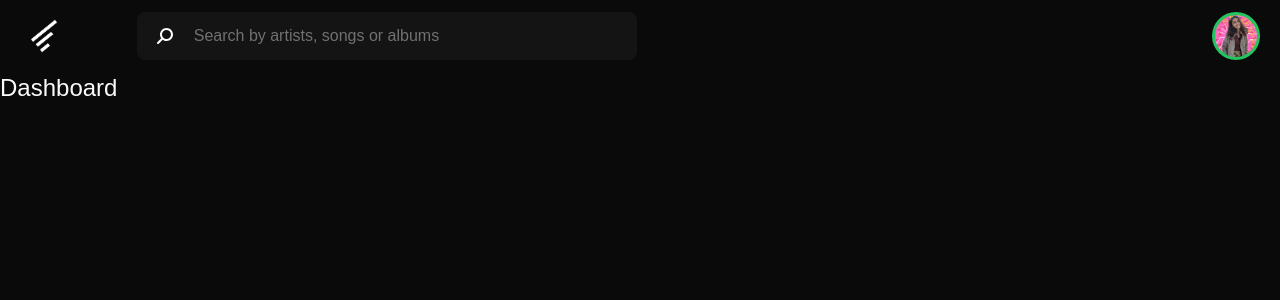
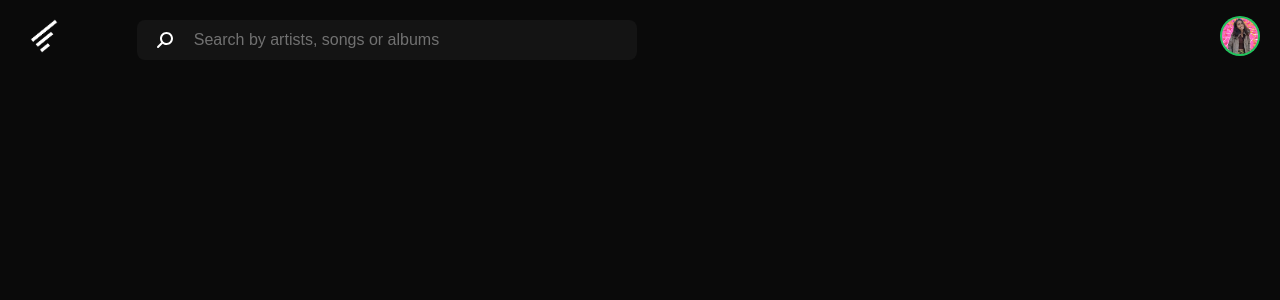
Before and after one commit to SaadPayak/reactapp, a React (Create React App) app: page / in a window 1280 px wide. Shown: the top 300 px of the page. Built offline with nearby package versions, Linux system fonts and the light colour scheme.

Commit message:
Main layout added and managed ✅

```diff
--- /dev/null
+++ b/src/Components/TopNavigation/NavigationAvatar.jsx
@@ -0,0 +1,19 @@
+import React from "react";
+
+const NavigationAvatar = () => {
+  return (
+    <div className=" min-w-[15%] h-10 flex justify-end items-center cursor-pointer">
+      <div className="h-full min-w-[40px] bg-green-500 flex justify-center items-center rounded-full p-[2px]">
+        <div className="h-full w-full rounded-full relative overflow-hidden">
+          <img
+            src="assets/images/top-navigation-bar/userprofile.png"
+            alt="JYSEIFY"
+            className="absolute w-full h-full top-0 left-0 object-cover"
+          />
+        </div>
+      </div>
+    </div>
+  );
+};
+
+export default NavigationAvatar;
--- a/src/Components/TopNavigation/NavigationBarDesktop.jsx
+++ b/src/Components/TopNavigation/NavigationBarDesktop.jsx
@@ -1,21 +1,18 @@
 import { faMagnifyingGlass } from "@fortawesome/free-solid-svg-icons";
 import { FontAwesomeIcon } from "@fortawesome/react-fontawesome";
 import React from "react";
+import NavigationLogo from "./NavigationLogo";
+import NavigationAvatar from "./NavigationAvatar";
 
 const NavigationBarDesktop = () => {
+  // image width
   return (
     <>
       {/* JYSEIFY Logo ⬇️ */}
-      <div className="min-w-[48px] h-12 text-[#ffffff] font-bold text-3xl relative cursor-pointer">
-        <img
-          src="assets/images/JYSEIFY-LOGO.png"
-          alt="JYSEIFY"
-          className="absolute w-full h-full top-0 left-0"
-        />
-      </div>
+      <NavigationLogo />
       {/* Search bar ⬇️ */}
-      <div className="min-w-[70%] h-12">
-        <div className="bg-black-search-bar min-w-[300px] w-[500px] h-12 flex overflow-hidden rounded-lg">
+      <div className="min-w-[70%] h-8">
+        <div className="bg-black-search-bar min-w-[300px] w-[500px] h-10 flex overflow-hidden rounded-lg">
           <div className="h-full w-16 flex justify-center items-center">
             <FontAwesomeIcon icon={faMagnifyingGlass} flip="horizontal" />
           </div>
@@ -26,17 +23,7 @@ const NavigationBarDesktop = () => {
         </div>
       </div>
       {/* Profile Icon ⬇️ */}
-      <div className=" min-w-[15%] h-12 flex justify-end items-center cursor-pointer">
-        <div className="h-full min-w-[48px] bg-green-500 flex justify-center items-center rounded-full p-[3px]">
-          <div className="h-full w-full rounded-full relative overflow-hidden">
-            <img
-              src="assets/images/top-navigation-bar/userprofile.png"
-              alt="JYSEIFY"
-              className="absolute w-full h-full top-0 left-0 object-cover"
-            />
-          </div>
-        </div>
-      </div>
+      <NavigationAvatar />
     </>
   );
 };
--- a/src/Components/TopNavigation/NavigationBarMobile.jsx
+++ b/src/Components/TopNavigation/NavigationBarMobile.jsx
@@ -1,22 +1,18 @@
 import { faMagnifyingGlass, faX } from "@fortawesome/free-solid-svg-icons";
 import { FontAwesomeIcon } from "@fortawesome/react-fontawesome";
 import React, { useState } from "react";
+import NavigationLogo from "./NavigationLogo";
+import NavigationAvatar from "./NavigationAvatar";
 
 const NavigationBarMobile = () => {
   const [isSearchActivated, setIsSearchActivated] = useState(false);
   return (
     <>
       {/* JYSEIFY Logo ⬇️ */}
-      <div className="min-w-[48px] h-12 text-[#ffffff] font-bold text-3xl relative cursor-pointer">
-        <img
-          src="assets/images/JYSEIFY-LOGO.png"
-          alt="JYSEIFY"
-          className="absolute w-full h-full top-0 left-0"
-        />
-      </div>
+      <NavigationLogo />
       {/* Search bar ⬇️ */}
       {isSearchActivated && (
-        <div className="min-w-[85%] h-12 bg-red-00 flex">
+        <div className="min-w-[85%] h-12 flex">
           <div className="bg-black-search-bar min-w-[100px] w-full h-12 flex overflow-hidden rounded-lg">
             <div
               className="h-full w-16 flex justify-center items-center"
@@ -42,15 +38,7 @@ const NavigationBarMobile = () => {
             <FontAwesomeIcon icon={faMagnifyingGlass} flip="horizontal" />
           </div>
 
-          <div className="h-full min-w-[48px] bg-green-500 flex justify-center items-center rounded-full p-[3px]">
-            <div className="h-full w-full rounded-full relative overflow-hidden">
-              <img
-                src="assets/images/top-navigation-bar/userprofile.png"
-                alt="JYSEIFY"
-                className="absolute w-full h-full top-0 left-0 object-cover"
-              />
-            </div>
-          </div>
+          <NavigationAvatar />
         </div>
       )}
     </>
--- /dev/null
+++ b/src/Components/TopNavigation/NavigationLogo.jsx
@@ -0,0 +1,15 @@
+import React from "react";
+
+const NavigationLogo = () => {
+  return (
+    <div className="min-w-[48px] h-12 text-[#ffffff] font-bold text-3xl relative cursor-pointer">
+      <img
+        src="assets/images/JYSEIFY-LOGO.png"
+        alt="JYSEIFY"
+        className="absolute w-full h-full top-0 left-0"
+      />
+    </div>
+  );
+};
+
+export default NavigationLogo;
--- a/src/pages/Dashboard/Dashboard.jsx
+++ b/src/pages/Dashboard/Dashboard.jsx
@@ -2,9 +2,7 @@ import React from "react";
 
 const Dashboard = () => {
   return (
-    <div className="text-white-text-main font-noto text-2xl font-light">
-      Dashboard
-    </div>
+    <div className="text-white-text-main font-noto text-2xl font-light"></div>
   );
 };
 
```
